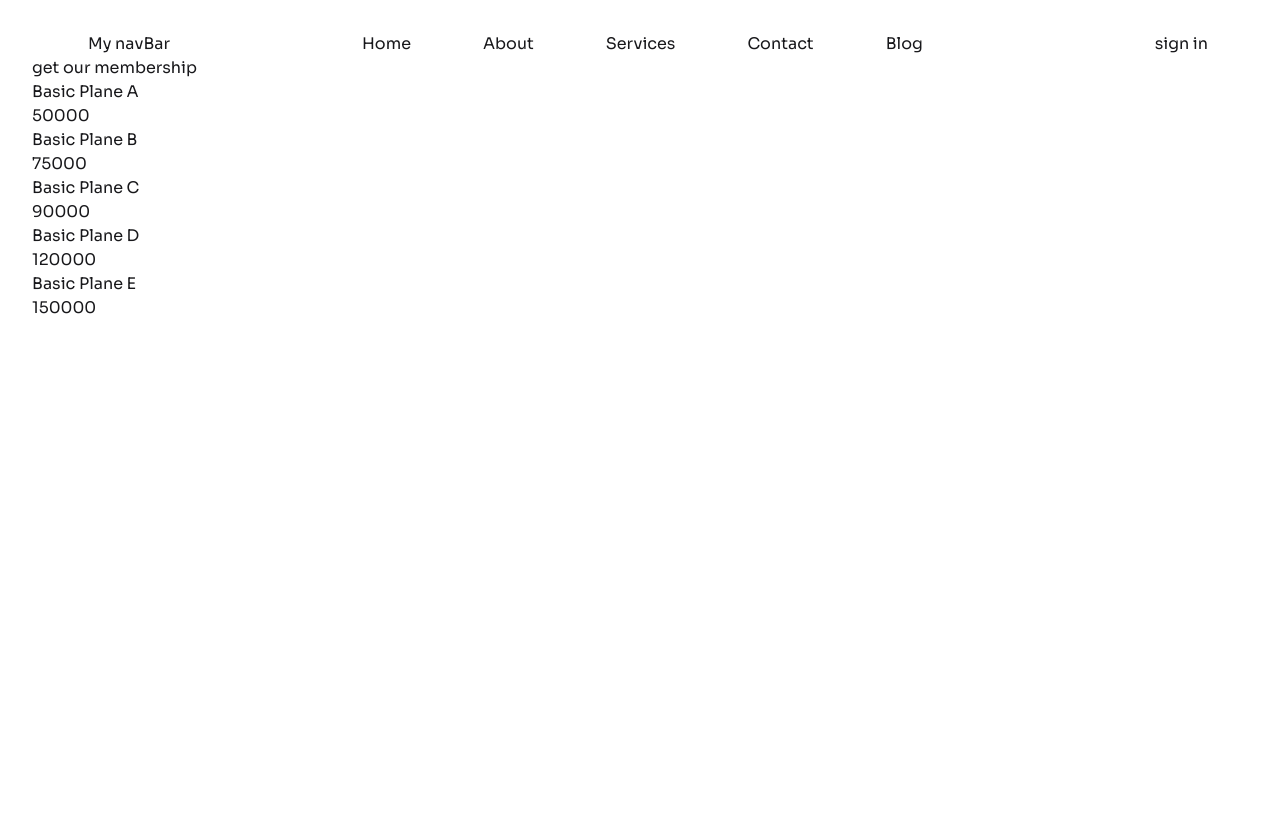
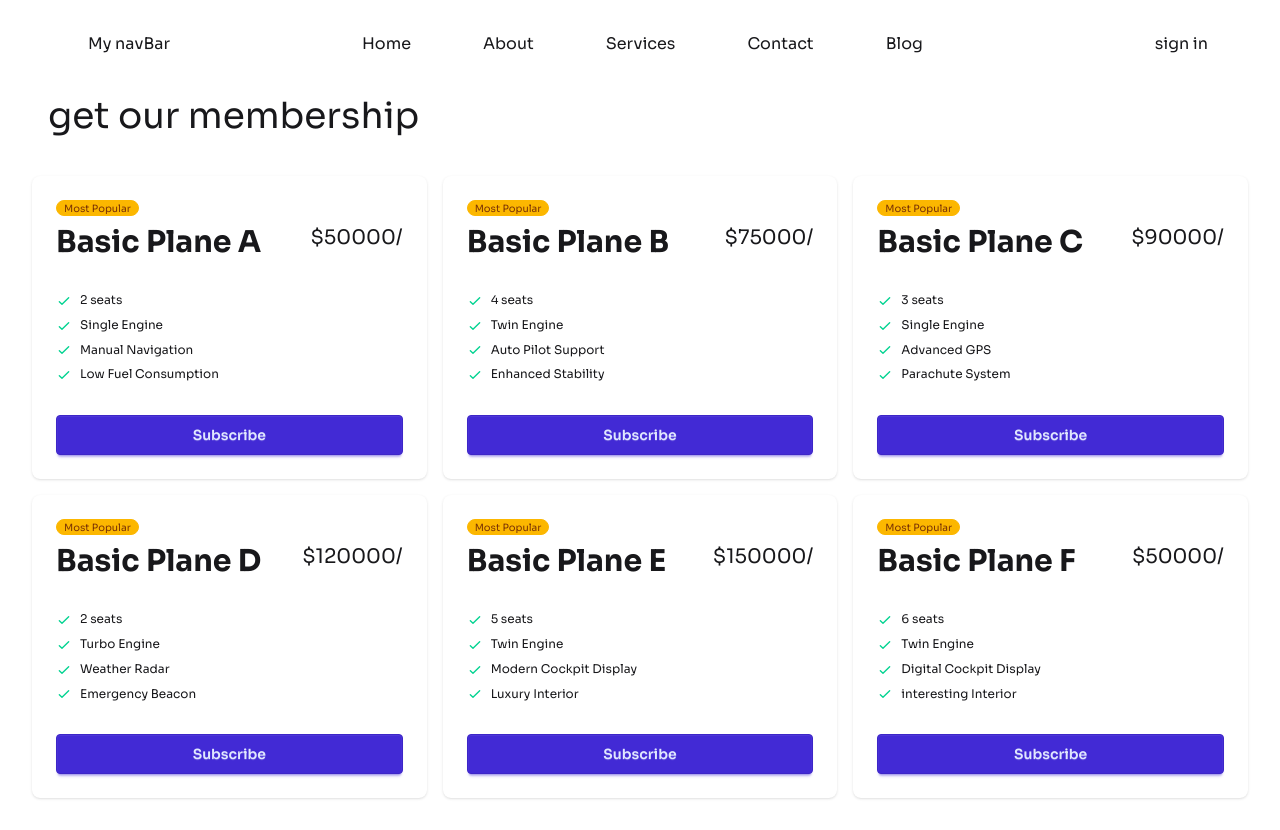
Before and after one commit to developerTamanna/module-44-react, a React (Vite) app: page / in a window 1280 px wide. Before the commit the page ends 800 px from the top, so only its background shows below. Built offline with nearby package versions, Linux system fonts and the light colour scheme.

Commit message:
daisyui card design

```diff
--- a/public/pricingData.json
+++ b/public/pricingData.json
@@ -4,6 +4,7 @@
       "price": 50000,
       "Description": "A simple and efficient light aircraft for beginners.",
       "id": 1,
+      "popular": true,
       "features": ["2 seats", "Single Engine", "Manual Navigation", "Low Fuel Consumption"]
     },
     {
@@ -33,5 +34,12 @@
       "Description": "High performance entry-level private aircraft.",
       "id": 5,
       "features": ["5 seats", "Twin Engine", "Modern Cockpit Display", "Luxury Interior"]
+    },
+    {
+      "name": "Basic Plane F",
+      "price": 50000,
+      "Description": "Good performance entry-level Personal aircraft.",
+      "id": 6,
+      "features": ["6 seats", "Twin Engine", "Digital Cockpit Display", "interesting Interior"]
     }
   ]
--- /dev/null
+++ b/src/components/DaisyPricing/DaisyPricings.jsx
@@ -0,0 +1,33 @@
+import React from 'react';
+
+const DaisyPricings = ({pricing}) => {
+
+      const {name,Description, features, price} = pricing
+    return (
+        <div>
+            <div className="card  bg-base-100 shadow-sm">
+  <div className="card-body">
+    <span className="badge badge-xs badge-warning">Most Popular</span>
+    <div className="flex justify-between">
+      <h2 className="text-3xl font-bold">{name}</h2>
+      <span className="text-xl">${price}/</span>
+    </div>
+    <ul className="mt-6 flex flex-col gap-2 text-xs">
+    {
+        features.map((feature, index) =>   <li key={index}>
+            <svg xmlns="http://www.w3.org/2000/svg" className="size-4 me-2 inline-block text-success" fill="none" viewBox="0 0 24 24" stroke="currentColor"><path strokeLinecap="round" strokeLinejoin="round" strokeWidth="2" d="M5 13l4 4L19 7" /></svg>
+            <span>{feature}</span>
+          </li>)
+    }
+
+    </ul>
+    <div className="mt-6">
+      <button className="btn btn-primary btn-block">Subscribe</button>
+    </div>
+  </div>
+</div>
+        </div>
+    );
+};
+
+export default DaisyPricings;
--- /dev/null
+++ b/src/components/PricingCart/PricingFeatures.jsx
@@ -0,0 +1,16 @@
+import React from 'react';
+import { TiTickOutline } from "react-icons/ti";
+
+const PricingFeatures = ({feature}) => {
+    console.log(feature)
+
+    return (
+        <div>
+            <p className='flex ml-2'>
+            <TiTickOutline className='mr-2' /> {feature}
+            </p>
+        </div>
+    );
+};
+
+export default PricingFeatures;
--- a/src/components/PricingCart/ProcingCart.jsx
+++ b/src/components/PricingCart/ProcingCart.jsx
@@ -1,16 +1,31 @@
 import React from 'react';
+import PricingFeatures from './PricingFeatures';
 
-const ProcingCart = ({pricing}) => {
-    const {name, price} = pricing
+const ProcingCart = ({ pricing }) => {
+    const { name, price, Description, features } = pricing;
+
     return (
         <div>
+            {/* card header */}
+            <div className='border bg-amber-900 text-white p-4 m-4'>
+                <h3 className='text-3xl'>{name}</h3>
+                <h4 className='text-2xl'>{price}</h4>
 
+                {/* card body */}
+                <div className='border-1 border-gray-300 p-1 bg-white text-xs text-black font-normal'>
+                    <p>{Description}</p>
+                </div>
 
-              {/* card header */}
-
-            <div>
-                <h3 className='3xl'>{name}</h3>
-                <h4 className='2xl'>{price}</h4>
+                {/* features list */}
+                <div className='border p-1  text-xs mt-2'>
+                    {features.map((feature, index) => (
+                        <PricingFeatures
+                            key={index}
+                            feature={feature}
+                        />
+                    ))}
+                </div>
+                <button className="btn w-full mt-2">Subscribe</button>
             </div>
         </div>
     );
--- a/src/components/PricingOptions/PricingOptions.jsx
+++ b/src/components/PricingOptions/PricingOptions.jsx
@@ -1,5 +1,6 @@
 import React, { use } from 'react';
 import ProcingCart from '../PricingCart/ProcingCart';
+import DaisyPricings from '../DaisyPricing/DaisyPricings';
 
 const PricingOptions = ({pricingPromise}) => {
 
@@ -10,13 +11,24 @@
     return (
         <div>
 
-<h3 className='tex-xl'>get our membership</h3>
-            {
+<h3 className='text-4xl mt-10 ml-4 '>get our membership</h3>
+         <div className='grid md:grid-cols-2 lg:grid-cols-3 gap-4 mt-10'>
+         {/* {
                 pricingData.map(pricing => <ProcingCart
                 key={pricing.id}
                 pricing ={pricing}
                 ></ProcingCart>)
-            }
+            } */}
+
+       {
+        pricingData.map(pricing => <DaisyPricings
+        key={pricing.id}
+        pricing={pricing}
+
+        ></DaisyPricings>)
+       }
+
+         </div>
         </div>
     );
 };
```
